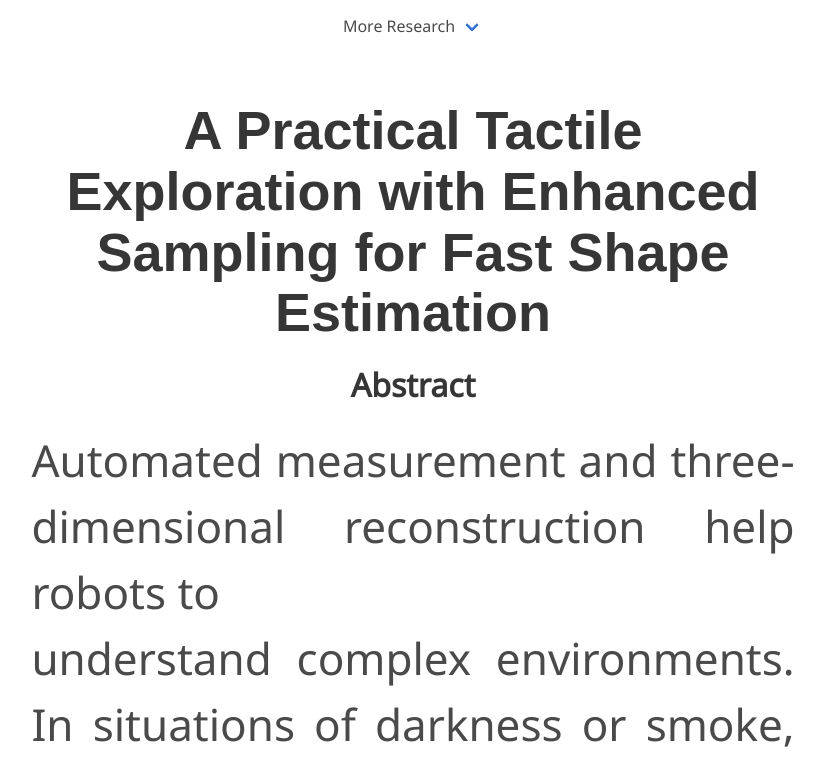
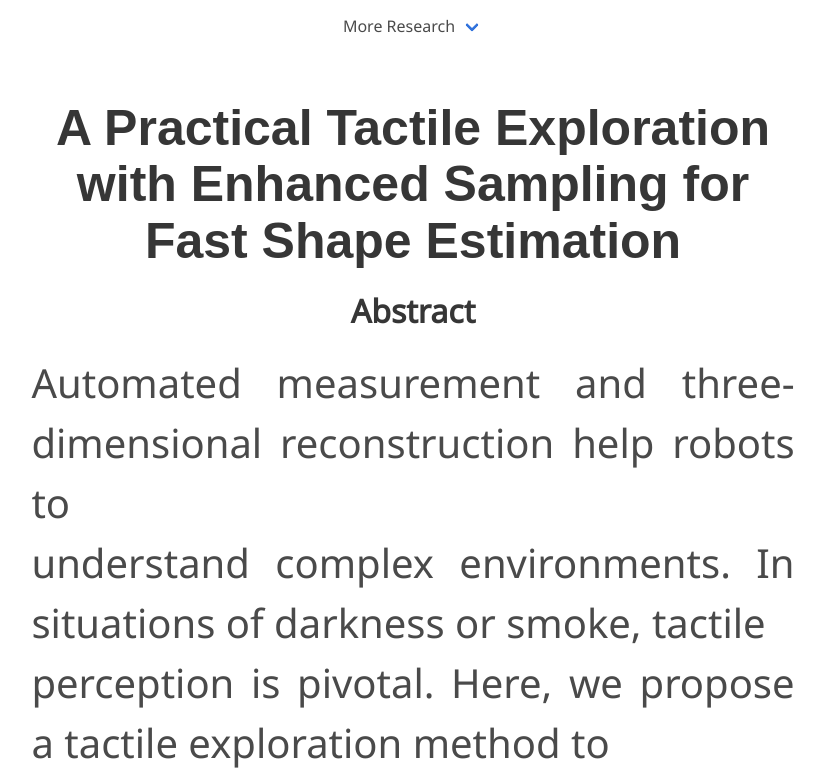
Before and after one commit to luxurylf/scd, a plain HTML site: page index.html in a window 1280 px wide. Shown: the top 771 px of the page, without its empty margins (227-1051 px from the left). Drawn offline with nearby package versions, Linux system fonts and the light colour scheme; files that its build step writes are made by us from their sources; some icons are missing; files whose address does not match are found by name; a web font is replaced by a local one.

Commit message:
Add files via upload

```diff
--- a/index.html
+++ b/index.html
@@ -70,11 +70,12 @@
     <!-- Abstract. -->
     <div class="columns is-centered has-text-centered">
       <div class="column is-four-fifths">
-        <h1 class="title is-1 publication-title" style="font-size: 54px;">
+        <h1 class="title is-1 publication-title" style="text-align: center; font-size: 50px;">
           A Practical Tactile Exploration with Enhanced Sampling for Fast Shape Estimation
         </h1>
+
         <h2 class="title is-3">Abstract</h2>
-        <div class="content has-text-justified" style="font-size: 44px;">
+        <div class="content has-text-justified"  style="text-align: justify; font-size: 40px;">
           <p>
             Automated measurement and three-dimensional reconstruction help robots to  <br/>
             understand complex environments. In situations of darkness or smoke, tactile  <br/>
```
